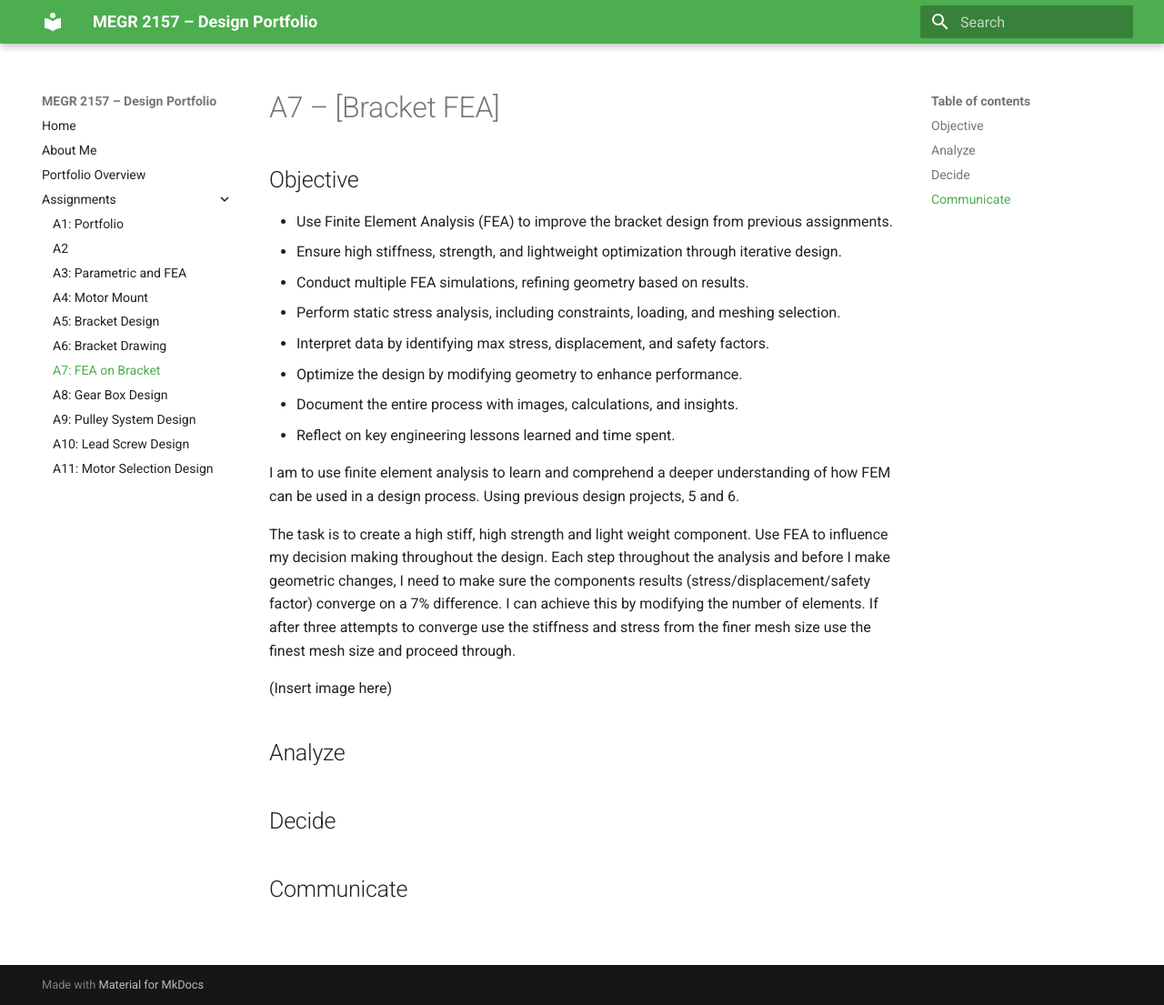
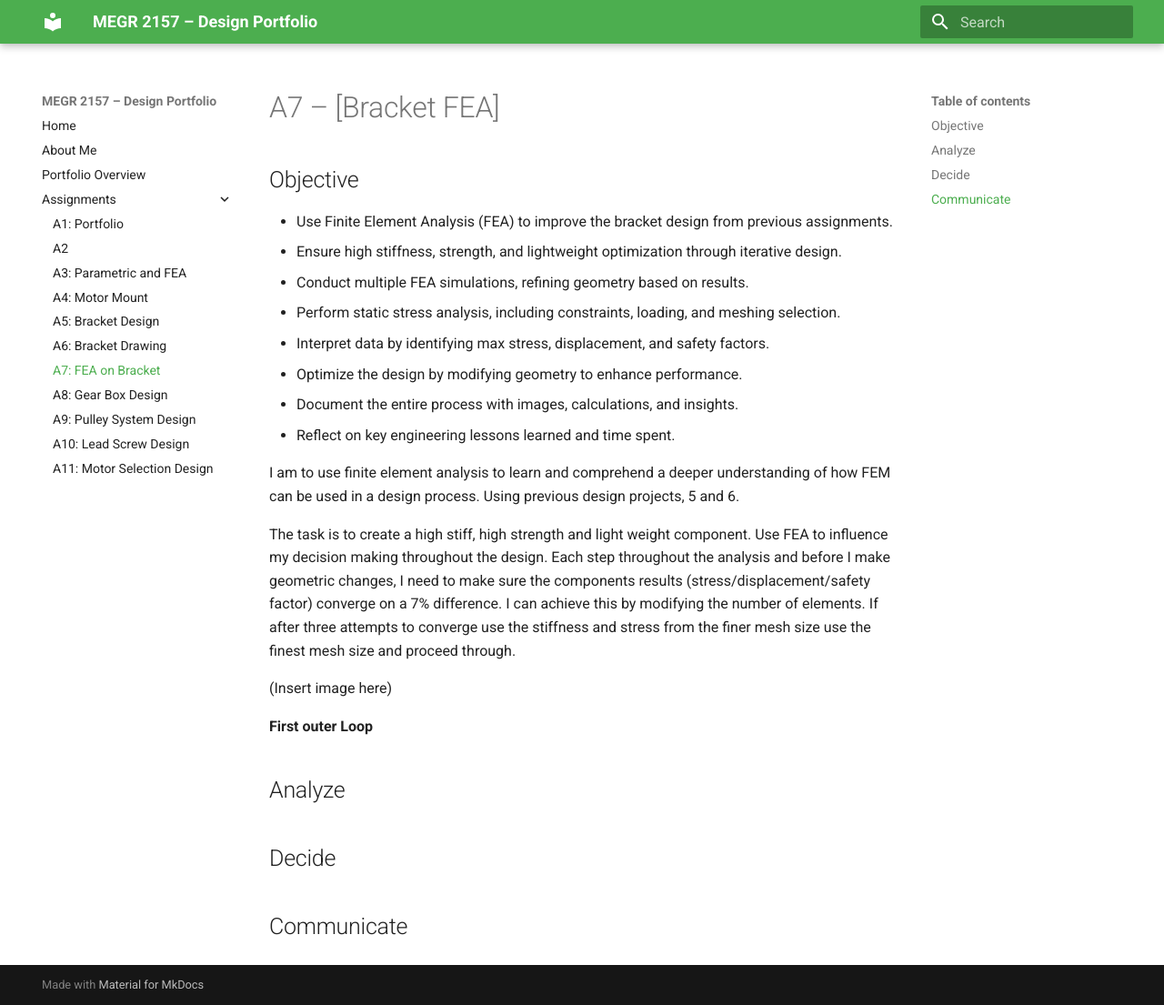
Before and after one commit to IzabellaMontero/megr2157-portfolio, an MkDocs documentation site: the page built from docs/assignments/A07/index.md, in a window 1280 px wide and 1105 px high. Shown: the whole window at 91% size. Built offline with MkDocs 1.6.1 and Material for MkDocs 9.7.7, drawn with Linux system fonts in a browser that asks for light colours.

Commit message:
Update index.md

```diff
--- a/docs/assignments/A07/index.md
+++ b/docs/assignments/A07/index.md
@@ -17,6 +17,9 @@ The task is to create a high stiff, high strength and light weight component. Us
 
 (Insert image here)
 
+**First outer Loop**
+
+
 
 ## Analyze
 
```
